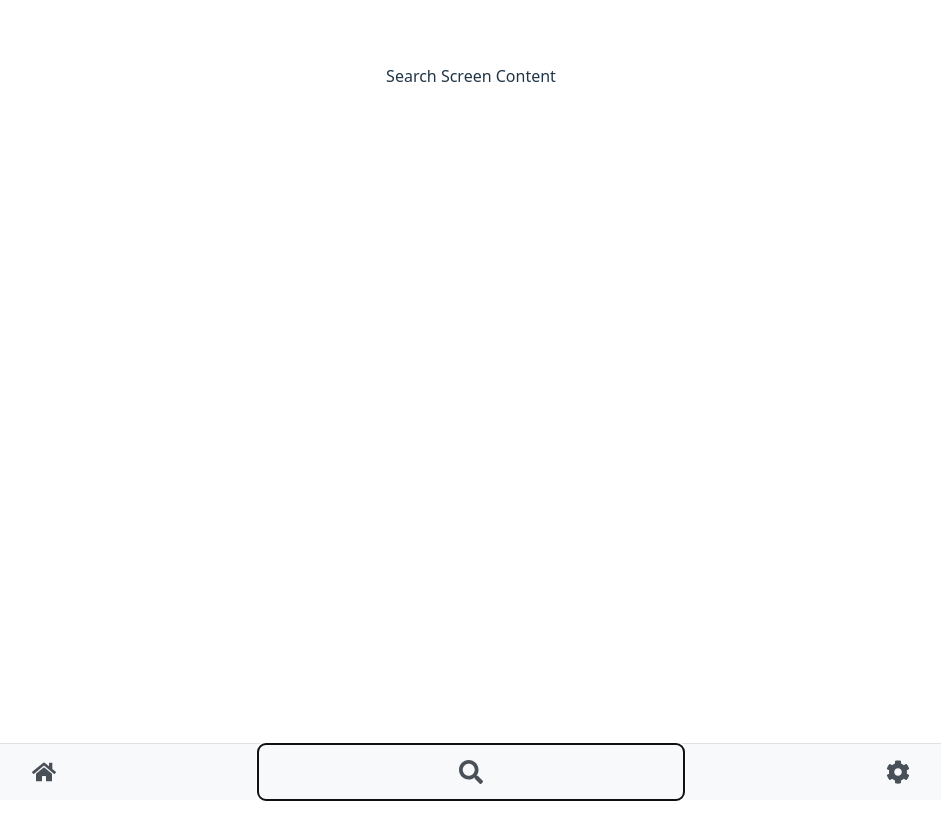
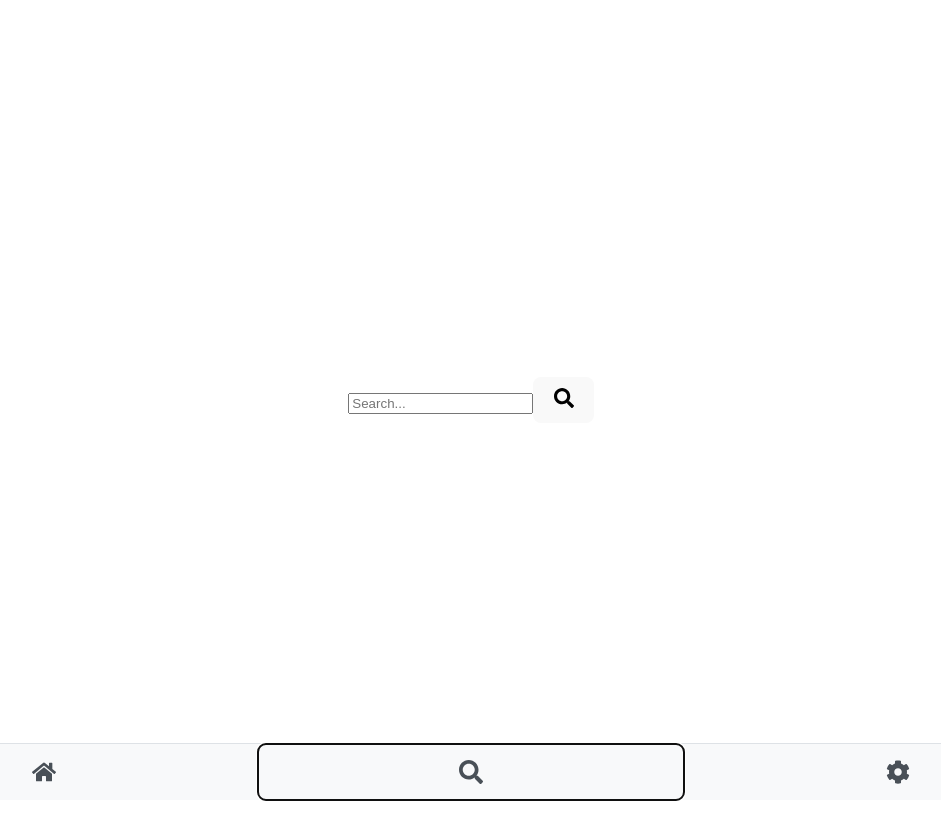
Before and after one commit to JacobXXI/braingrow-ai, a React (Vite) app: page / in a window 1280 px wide. Both pictures are taken after a click on the button 640 px from the left and 772 px from the top of the page. Shown: the top 840 px of the page, without its empty margins (169-1110 px from the left). After the commit the page ends 800 px from the top, so only its background shows below. Built offline with nearby package versions, Linux system fonts and the light colour scheme.

Commit message:
api file set up

```diff
--- a/src/App.tsx
+++ b/src/App.tsx
@@ -1,9 +1,11 @@
 import { useState } from 'react';
 import './App.css'
 import { FaHome, FaSearch, FaCog } from 'react-icons/fa'
+import { SearchPage } from './SearchPage'
 
 function App() {
   const [activeScreen, setActiveScreen] = useState('home');
+  const [searchQuery, setSearchQuery] = useState('');
 
   const handleButtonClick = (screenName: string) => {
     console.log(`${screenName} screen requested`);
@@ -13,13 +15,15 @@ function App() {
   const renderScreen = () => {
     switch(activeScreen) {
       case 'search':
-        return <div className="screen">Search Screen Content</div>;
+        return <SearchPage
+          searchQuery={searchQuery}
+          onSearchChange={setSearchQuery}
+        />;
       case 'settings':
         return <div className="screen">Settings Screen Content</div>;
       default:
         return <div className="screen">
           <h1>Braingrow AI!</h1>
-          {/* Home screen content goes here */}
         </div>;
     }
   };
--- /dev/null
+++ b/src/SearchPage.tsx
@@ -0,0 +1,58 @@
+import { useState, useEffect } from 'react';
+import { search } from './request';
+import { video } from './structures/video';
+import { FaSearch } from 'react-icons/fa';
+
+interface SearchPageProps {
+  searchQuery: string;
+  onSearchChange: (query: string) => void;
+}
+
+export function SearchPage({ searchQuery, onSearchChange }: SearchPageProps) {
+  const [videos, setVideos] = useState<video[]>([]);
+  const [isLoading, setIsLoading] = useState(false);
+
+  useEffect(() => {
+    if (searchQuery.trim()) {
+      setIsLoading(true);
+      search(searchQuery)
+        .then((result) => {
+          setVideos([result]); // Assuming search returns a single video
+          setIsLoading(false);
+        })
+        .catch((error) => {
+          console.error('Search error:', error);
+          setIsLoading(false);
+        });
+    }
+  }, [searchQuery]);
+
+  return (
+    <div className="search-page">
+      <div className="search-bar">
+        <input
+          type="text"
+          placeholder="Search..."
+          value={searchQuery}
+          onChange={(e) => onSearchChange(e.target.value)}
+          className="search-input"
+        />
+        <button className="search-button">
+          <FaSearch size={20} />
+        </button>
+      </div>
+      {isLoading ? (
+        <div>Loading...</div>
+      ) : (
+        <div className="search-results">
+          {videos.map((video) => (
+            <div key={video._id} className="video-item">
+              <h3>{video.title}</h3>
+              <p>{video.description}</p>
+            </div>
+          ))}
+        </div>
+      )}
+    </div>
+  );
+}
--- /dev/null
+++ b/src/request.tsx
@@ -0,0 +1,6 @@
+import { video } from './structures/video'
+
+export const search = async (query: string): Promise<video> => {
+  const response = await fetch(`/api/search?query=${query}`);
+  return response.json();
+}
--- /dev/null
+++ b/src/structures/video.tsx
@@ -0,0 +1,13 @@
+export interface video {
+    _id: string;
+    title: string;
+    description: string;
+    author: string;
+    date: Date;
+    category: string;
+    views: Number;
+    likes: Number;
+    dislikes: Number;
+    url: string;
+    coverUrl: string;
+}
```
Also changed, not shown: src/App.css (line endings or trailing spaces), src/structures/video.css (added).
